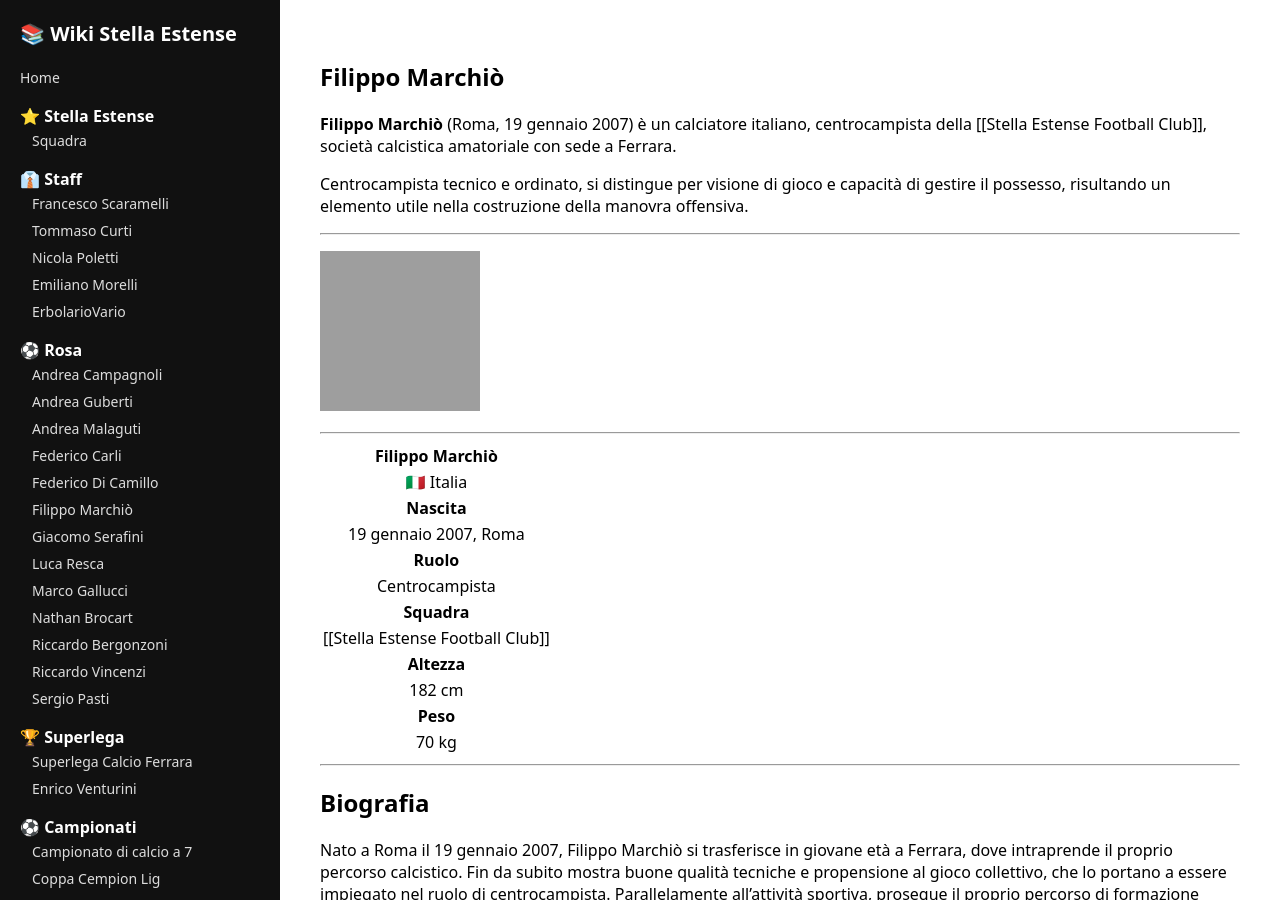
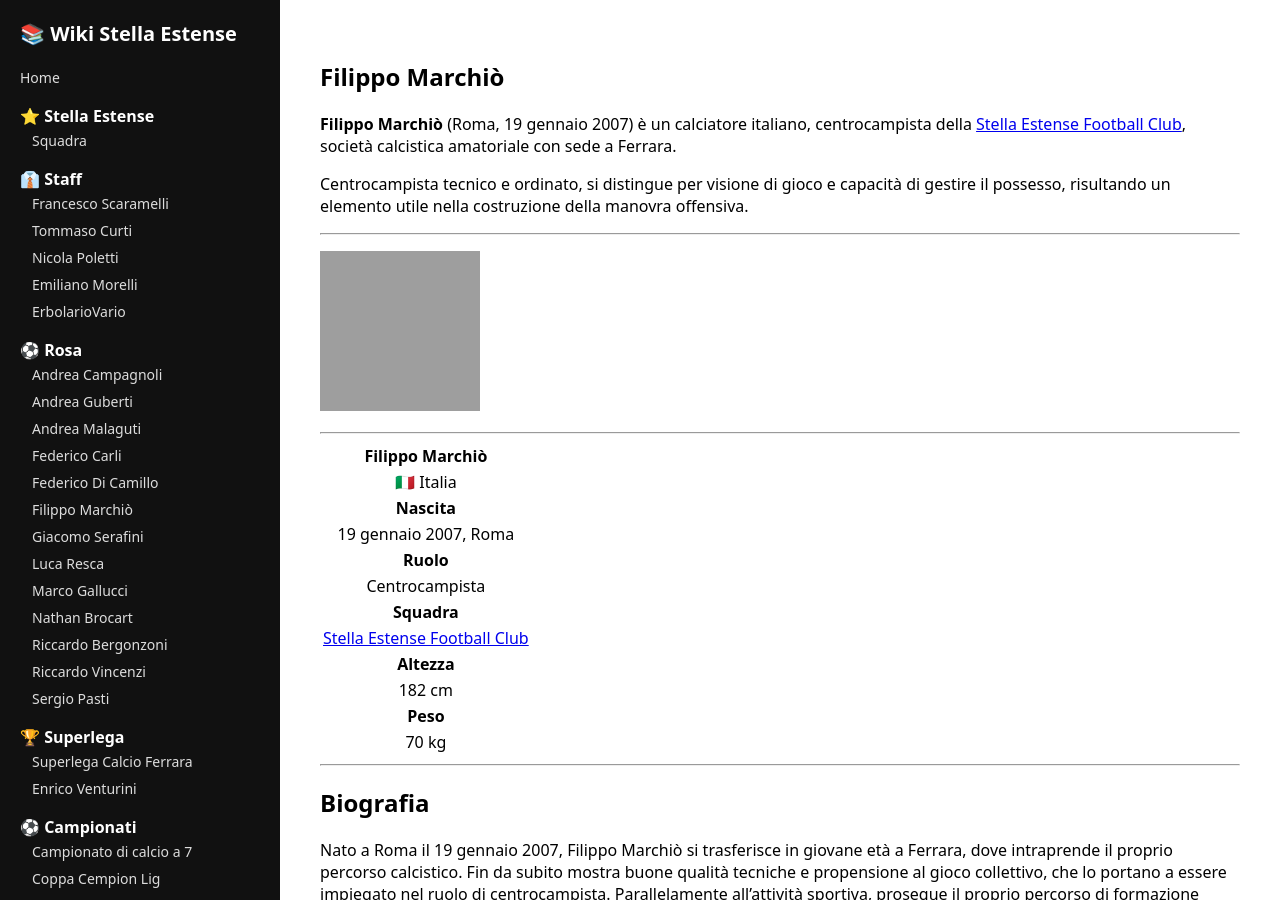
Before and after one commit to tommy-unife/Stella-Estense-Wiki, a Jekyll site: the page built from Filippo-Marchiò.md, in a window 1280 px wide and 900 px high. Built offline with Jekyll 4.4.1, drawn with Linux system fonts in a browser that asks for light colours; our own code applies the rules of GitHub Pages for plain Markdown files; part of the change alters nothing that is shown; grey boxes are pictures that could not be loaded.

```diff
--- a/Filippo-Marchiò.md
+++ b/Filippo-Marchiò.md
@@ -1,6 +1,6 @@
 ## Filippo Marchiò
 
-**Filippo Marchiò** (Roma, 19 gennaio 2007) è un calciatore italiano, centrocampista della [[Stella Estense Football Club]], società calcistica amatoriale con sede a Ferrara.
+**Filippo Marchiò** (Roma, 19 gennaio 2007) è un calciatore italiano, centrocampista della [Stella Estense Football Club](Stella-Estense-Football-Club.md), società calcistica amatoriale con sede a Ferrara.
 
 Centrocampista tecnico e ordinato, si distingue per visione di gioco e capacità di gestire il possesso, risultando un elemento utile nella costruzione della manovra offensiva.
 
@@ -18,7 +18,7 @@ Centrocampista tecnico e ordinato, si distingue per visione di gioco e capacità
 | **Ruolo** |
 | Centrocampista |
 | **Squadra** |
-| [[Stella Estense Football Club]] |
+| [Stella Estense Football Club](Stella-Estense-Football-Club.md) |
 | **Altezza** |
 | 182 cm |
 | **Peso** |
```
